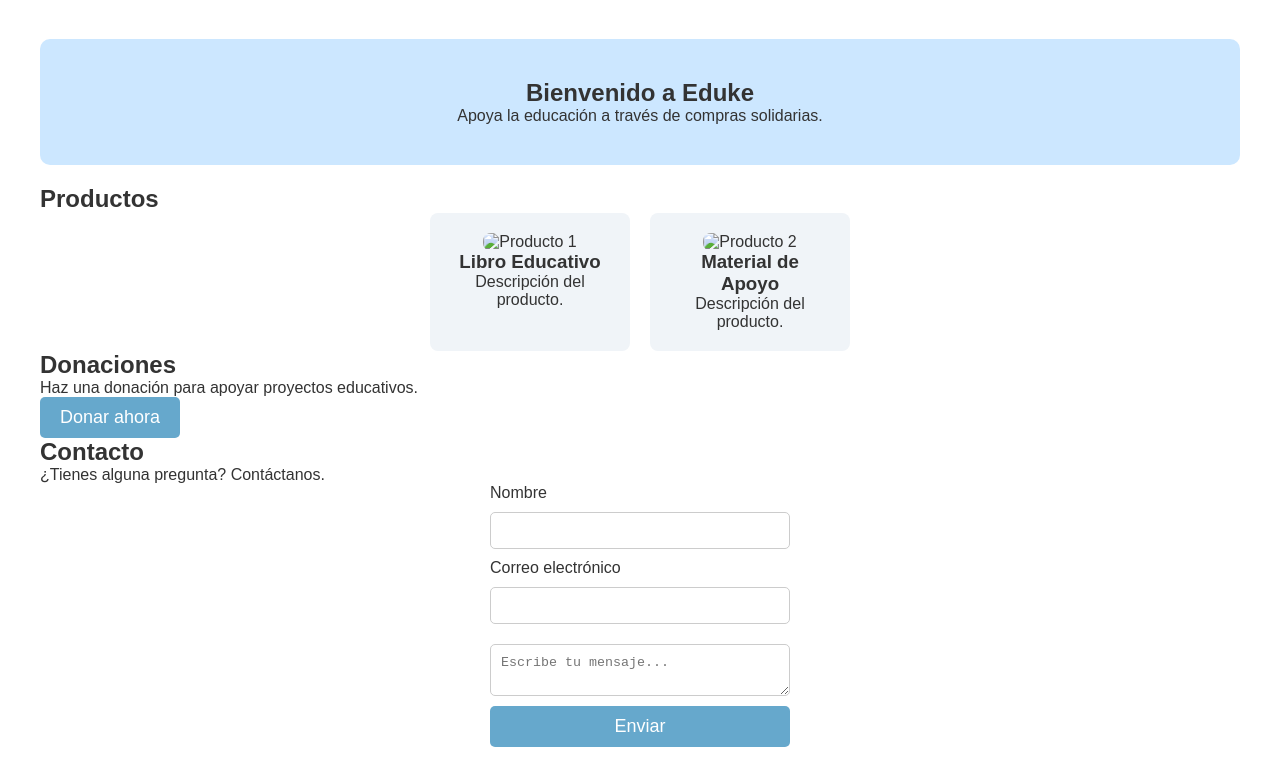
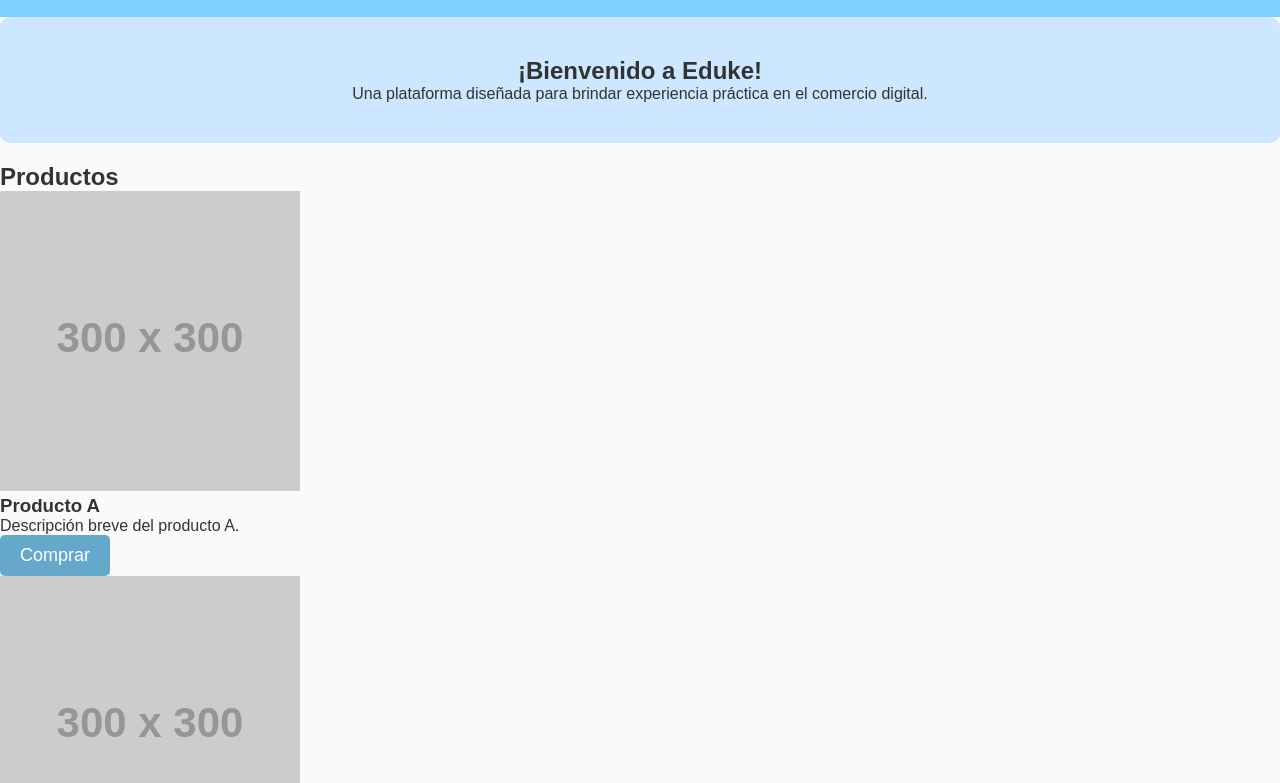
Before and after one commit to B0canegraS/eduke.github.io, a plain HTML site: page index.html in a window 1280 px wide. Shown: the part 104-887 px from the top of the page. Drawn offline with Linux system fonts and the light colour scheme; placeholder pictures from the web are drawn by us.

Commit message:
Update index.html

```diff
--- a/index.html
+++ b/index.html
@@ -3,76 +3,68 @@
 <head>
     <meta charset="UTF-8">
     <meta name="viewport" content="width=device-width, initial-scale=1.0">
-    <meta name="description" content="Eduke - Tienda sin fines de lucro para la educación">
-    <meta name="author" content="Eduke">
-    <title>Eduke - Tienda sin fines de lucro</title>
-    <link rel="icon" href="favicon.ico">
+    <meta http-equiv="X-UA-Compatible" content="ie=edge">
+    <title>Eduke - Plataforma de Comercio Electrónico</title>
     <link rel="stylesheet" href="style.css">
 </head>
 <body>
     <header>
-        <div class="container">
-            <h1>Eduke - Tienda sin fines de lucro</h1>
+        <div class="navbar">
+            <div class="logo">
+                <h1>Eduke</h1>
+                <p>Plataforma de Comercio Electrónico sin fines de lucro</p>
+            </div>
             <nav>
                 <ul>
-                    <li><a href="#home">Inicio</a></li>
                     <li><a href="#productos">Productos</a></li>
-                    <li><a href="#donaciones">Donaciones</a></li>
+                    <li><a href="#atencion">Atención al Cliente</a></li>
                     <li><a href="#contacto">Contacto</a></li>
                 </ul>
             </nav>
         </div>
     </header>
 
-    <main>
-        <section id="home">
-            <div class="hero">
-                <h2>Bienvenido a Eduke</h2>
-                <p>Apoya la educación a través de compras solidarias.</p>
+    <section id="introduccion" class="hero">
+        <div class="hero-content">
+            <h2>¡Bienvenido a Eduke!</h2>
+            <p>Una plataforma diseñada para brindar experiencia práctica en el comercio digital.</p>
         </div>
     </section>
 
     <section id="productos">
         <h2>Productos</h2>
-            <div class="products-list">
-                <!-- Aquí se pueden agregar productos estáticos -->
-                <div class="product">
-                    <img src="product1.jpg" alt="Producto 1">
-                    <h3>Libro Educativo</h3>
-                    <p>Descripción del producto.</p>
+        <div class="productos-container">
+            <div class="producto-card">
+                <img src="https://via.placeholder.com/300" alt="Producto 1">
+                <h3>Producto A</h3>
+                <p>Descripción breve del producto A.</p>
+                <button>Comprar</button>
             </div>
-                <div class="product">
-                    <img src="product2.jpg" alt="Producto 2">
-                    <h3>Material de Apoyo</h3>
-                    <p>Descripción del producto.</p>
+            <div class="producto-card">
+                <img src="https://via.placeholder.com/300" alt="Producto 2">
+                <h3>Producto B</h3>
+                <p>Descripción breve del producto B.</p>
+                <button>Comprar</button>
+            </div>
+            <div class="producto-card">
+                <img src="https://via.placeholder.com/300" alt="Producto 3">
+                <h3>Producto C</h3>
+                <p>Descripción breve del producto C.</p>
+                <button>Comprar</button>
             </div>
         </div>
     </section>
 
-        <section id="donaciones">
-            <h2>Donaciones</h2>
-            <p>Haz una donación para apoyar proyectos educativos.</p>
-            <button onclick="donar()">Donar ahora</button>
+    <section id="atencion">
+        <h2>Atención al Cliente</h2>
+        <p>Si tienes alguna pregunta o inquietud, no dudes en contactarnos. Estamos aquí para ayudarte.</p>
+        <button>Contáctanos</button>
     </section>
 
-        <section id="contacto">
-            <h2>Contacto</h2>
-            <p>¿Tienes alguna pregunta? Contáctanos.</p>
-            <form>
-                <label for="nombre">Nombre</label>
-                <input type="text" id="nombre" name="nombre" required>
-                <label for="email">Correo electrónico</label>
-                <input type="email" id="email" name="email" required>
-                <textarea id="mensaje" name="mensaje" placeholder="Escribe tu mensaje..." required></textarea>
-                <button type="submit">Enviar</button>
-            </form>
-        </section>
-    </main>
-
     <footer>
-        <p>&copy; 2024 Eduke. Todos los derechos reservados.</p>
+        <div class="footer-content">
+            <p>&copy; 2024 Eduke | Todos los derechos reservados</p>
+        </div>
     </footer>
-
-    <script src="script.js"></script>
 </body>
 </html>
```
Lines whose indentation alone changed are shown as unchanged.
